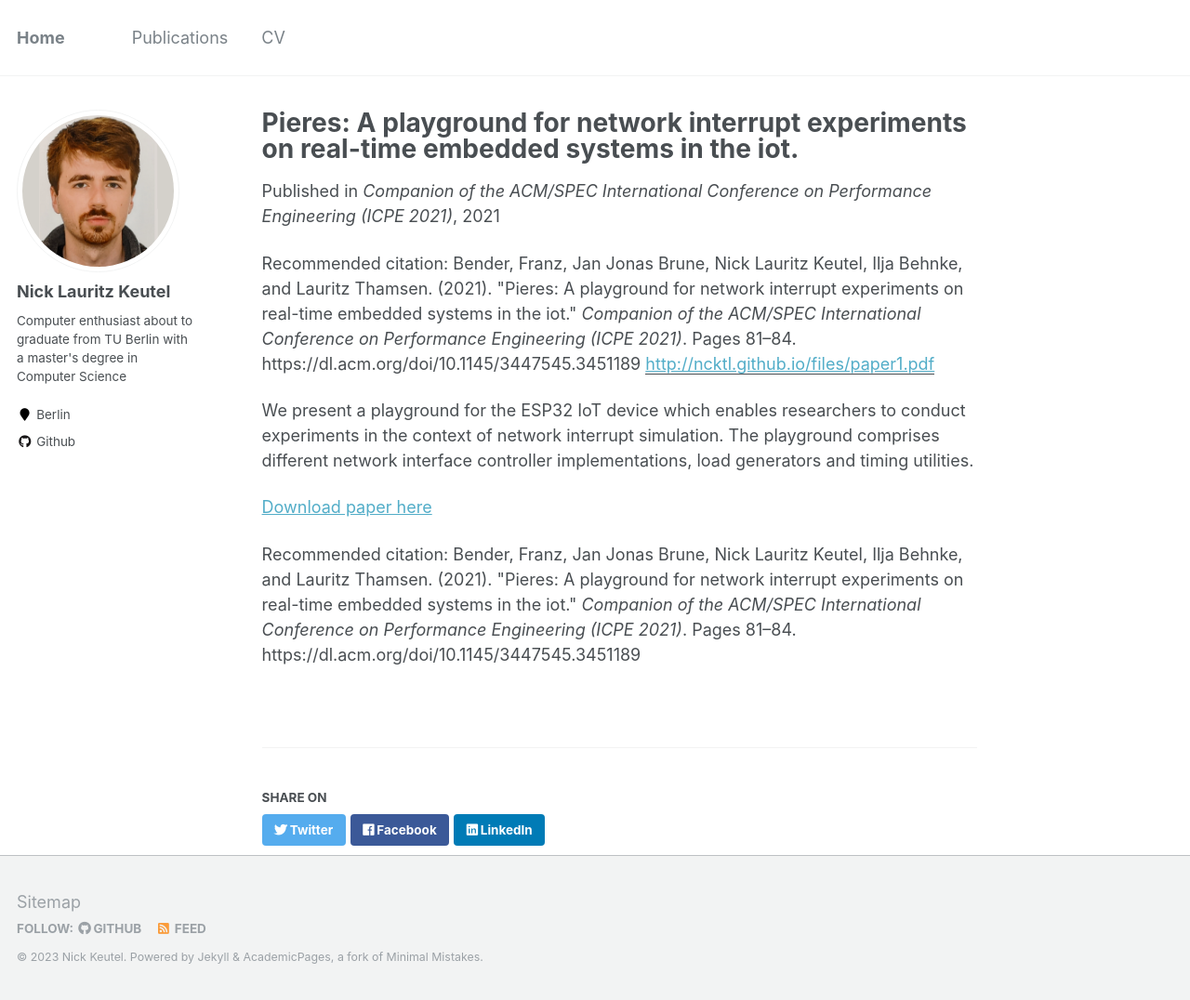
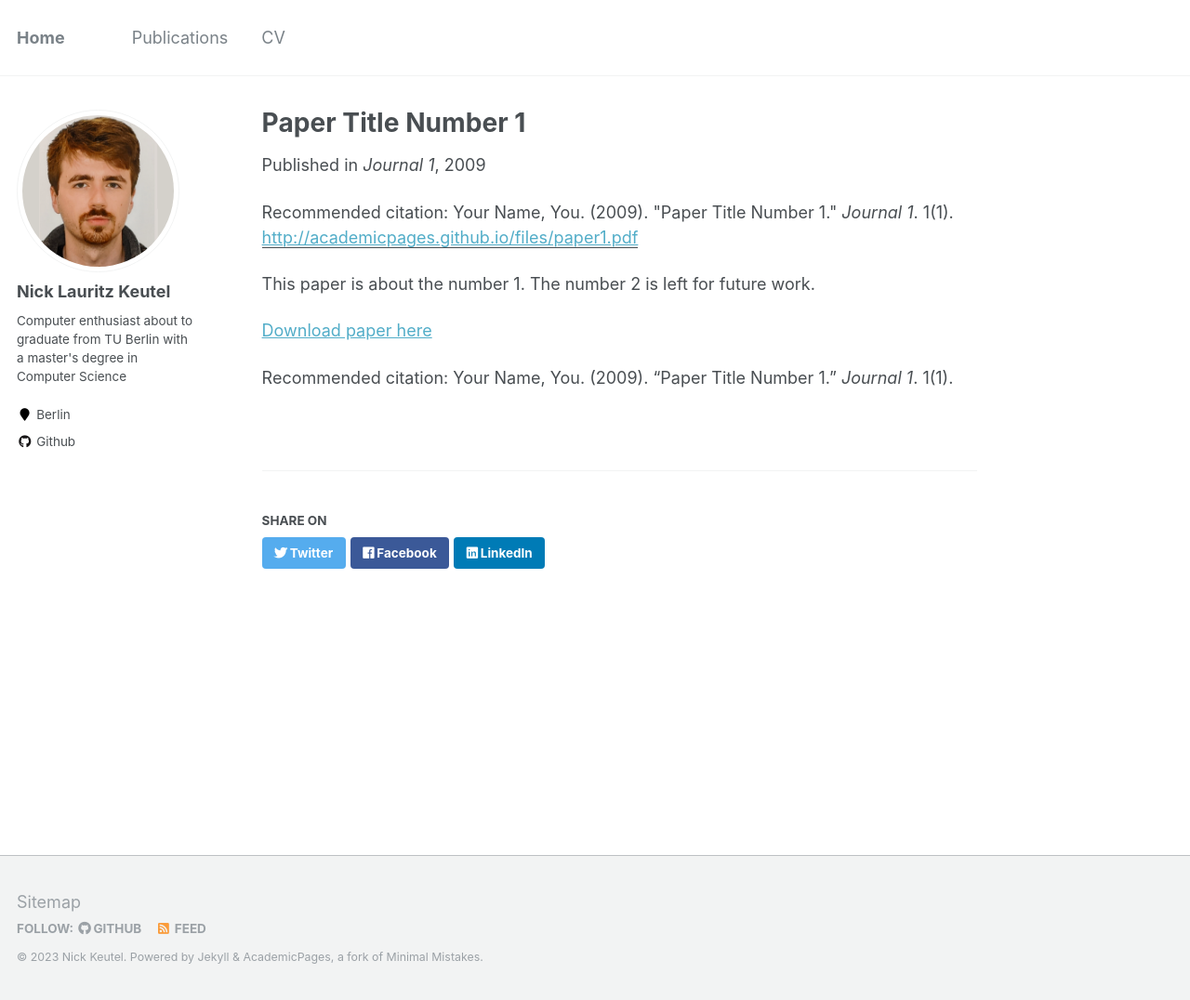
Before and after one commit to ncktl/ncktl.github.io, a Jekyll site: the page built from _publications/2009-10-01-paper-title-number-1.md, in a window 1280 px wide and 1076 px high. Shown: the whole window at 93% size. Built offline with Jekyll 4.4.1, drawn with Linux system fonts in a browser that asks for light colours.

Commit message:
Revert publication to placeholder

```diff
--- a/_publications/2009-10-01-paper-title-number-1.md
+++ b/_publications/2009-10-01-paper-title-number-1.md
@@ -1,15 +1,15 @@
 ---
-title: "Pieres: A playground for network interrupt experiments on real-time embedded systems in the iot."
+title: "Paper Title Number 1"
 collection: publications
 permalink: /publication/2009-10-01-paper-title-number-1
-excerpt: 'We present a playground for the ESP32 IoT device which enables researchers to conduct experiments in the context of network interrupt simulation. The playground comprises different network interface controller implementations, load generators and timing utilities.'
-date: 2021-04-19
-venue: 'Companion of the ACM/SPEC International Conference on Performance Engineering (ICPE 2021)'
-paperurl: 'http://ncktl.github.io/files/paper1.pdf'
-citation: 'Bender, Franz, Jan Jonas Brune, Nick Lauritz Keutel, Ilja Behnke, and Lauritz Thamsen. (2021). &quot;Pieres: A playground for network interrupt experiments on real-time embedded systems in the iot.&quot; <i>Companion of the ACM/SPEC International Conference on Performance Engineering (ICPE 2021)</i>. Pages 81–84. https://dl.acm.org/doi/10.1145/3447545.3451189'
+excerpt: 'This paper is about the number 1. The number 2 is left for future work.'
+date: 2009-10-01
+venue: 'Journal 1'
+paperurl: 'http://academicpages.github.io/files/paper1.pdf'
+citation: 'Your Name, You. (2009). &quot;Paper Title Number 1.&quot; <i>Journal 1</i>. 1(1).'
 ---
-We present a playground for the ESP32 IoT device which enables researchers to conduct experiments in the context of network interrupt simulation. The playground comprises different network interface controller implementations, load generators and timing utilities.
+This paper is about the number 1. The number 2 is left for future work.
 
-[Download paper here](http://ncktl.github.io/files/paper1.pdf)
+[Download paper here](http://academicpages.github.io/files/paper1.pdf)
 
-Recommended citation: Bender, Franz, Jan Jonas Brune, Nick Lauritz Keutel, Ilja Behnke, and Lauritz Thamsen. (2021). &quot;Pieres: A playground for network interrupt experiments on real-time embedded systems in the iot.&quot; <i>Companion of the ACM/SPEC International Conference on Performance Engineering (ICPE 2021)</i>. Pages 81–84. https://dl.acm.org/doi/10.1145/3447545.3451189
+Recommended citation: Your Name, You. (2009). "Paper Title Number 1." <i>Journal 1</i>. 1(1).
```
